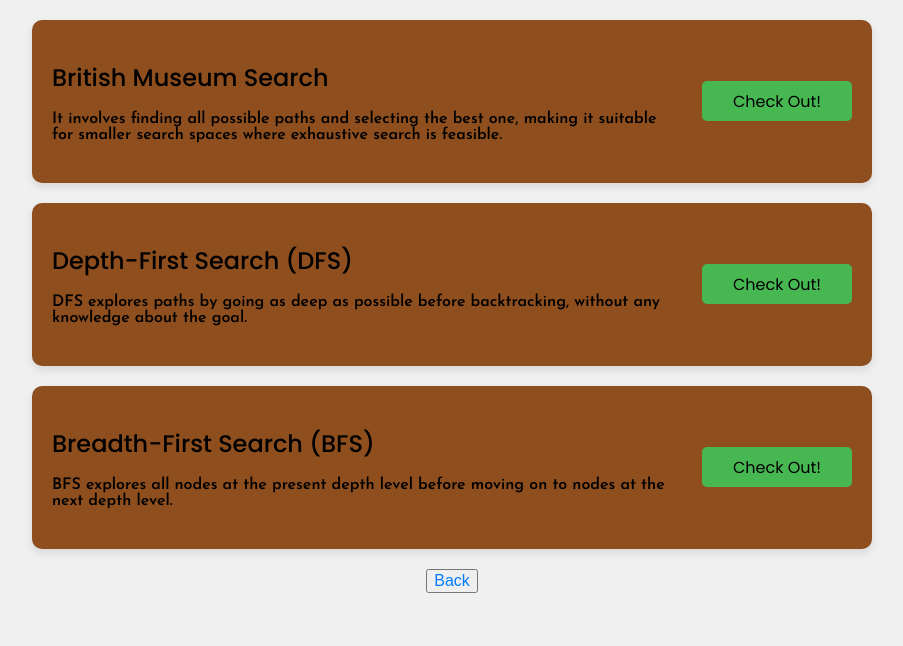
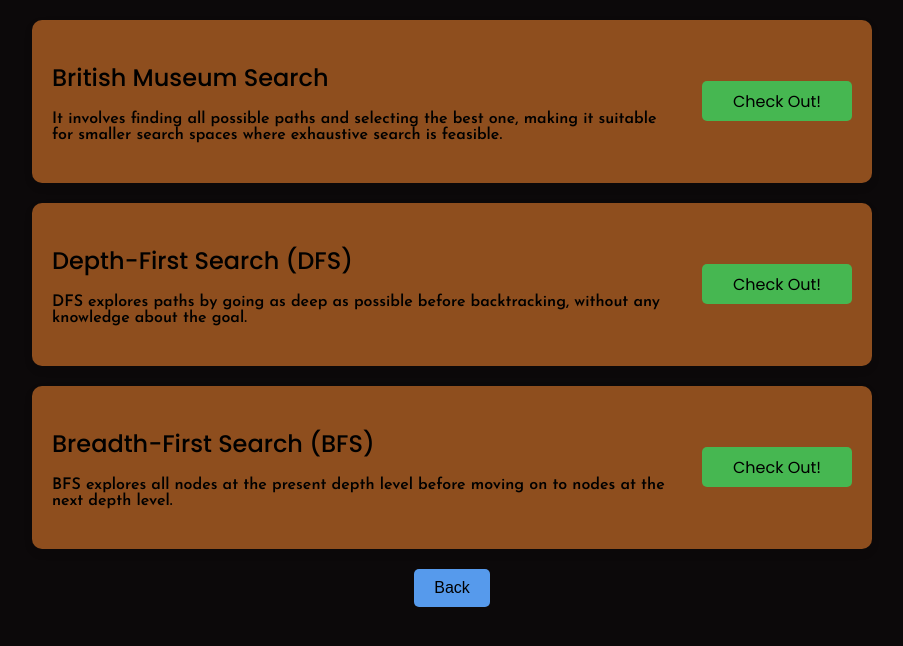
Before and after one commit to fromjyce/ArtificialIntelligence, a React (Create React App) app in the folder frontend/: page /blind-algorithm-list in a window 1280 px wide. Shown: the top 646 px of the page, without its empty margins (188-1091 px from the left). Built offline with nearby package versions, Linux system fonts and the light colour scheme.

Commit message:
added back button

```diff
--- a/frontend/src/styles/BlindAlgoList.css
+++ b/frontend/src/styles/BlindAlgoList.css
@@ -3,7 +3,7 @@
     flex-direction: column;
     align-items: center;
     padding: 20px;
-    background-color: #f0f0f0;
+    background-color: #0C090A !important;
     height: 100vh;
 }
 
@@ -16,12 +16,17 @@
 }
 
 .back-button {
-    margin-top: 20px;
     font-size: 16px;
-    color: #007BFF;
-    text-decoration: none;
+    color: black !important;
+    background-color: #569AEC;
+    border: none;
+    border-radius: 5px;
+    padding: 10px 20px;
+    cursor: pointer;
+    transition: background-color 0.3s ease;
+    text-decoration: none !important;
 }
 
 .back-button:hover {
-    text-decoration: underline;
+    background-color: #A4C5ED;
 }
```
